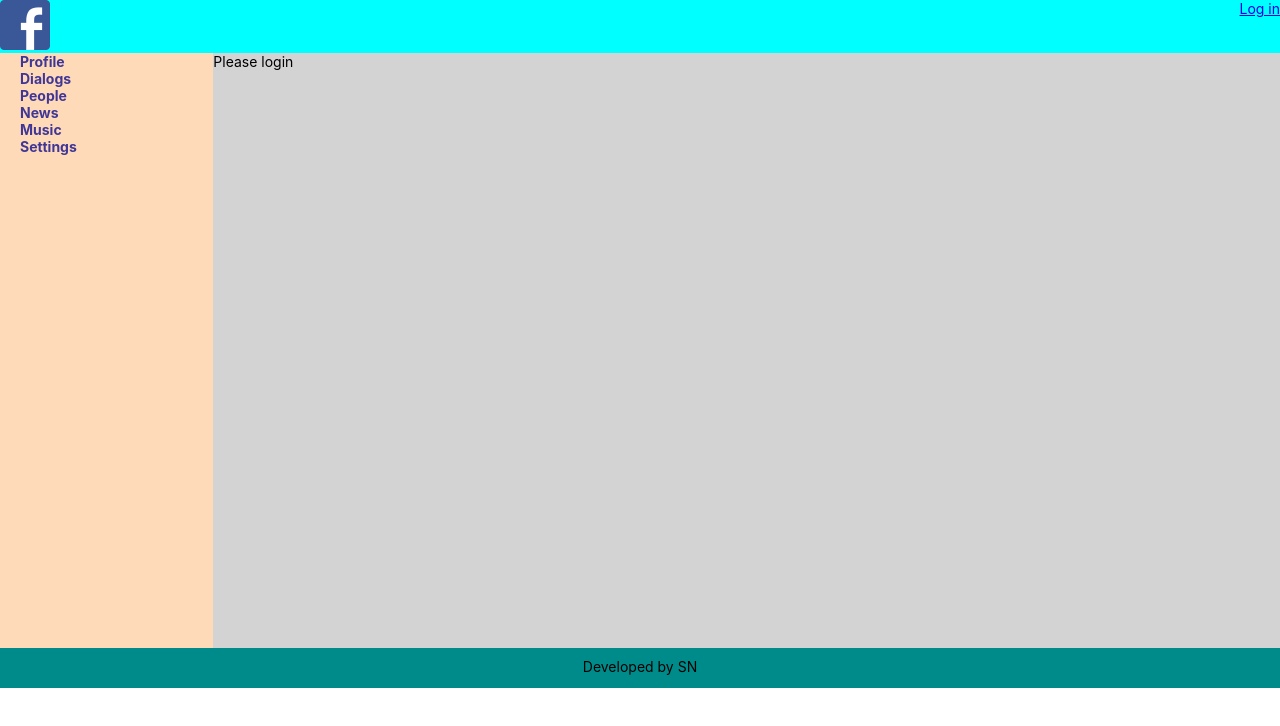
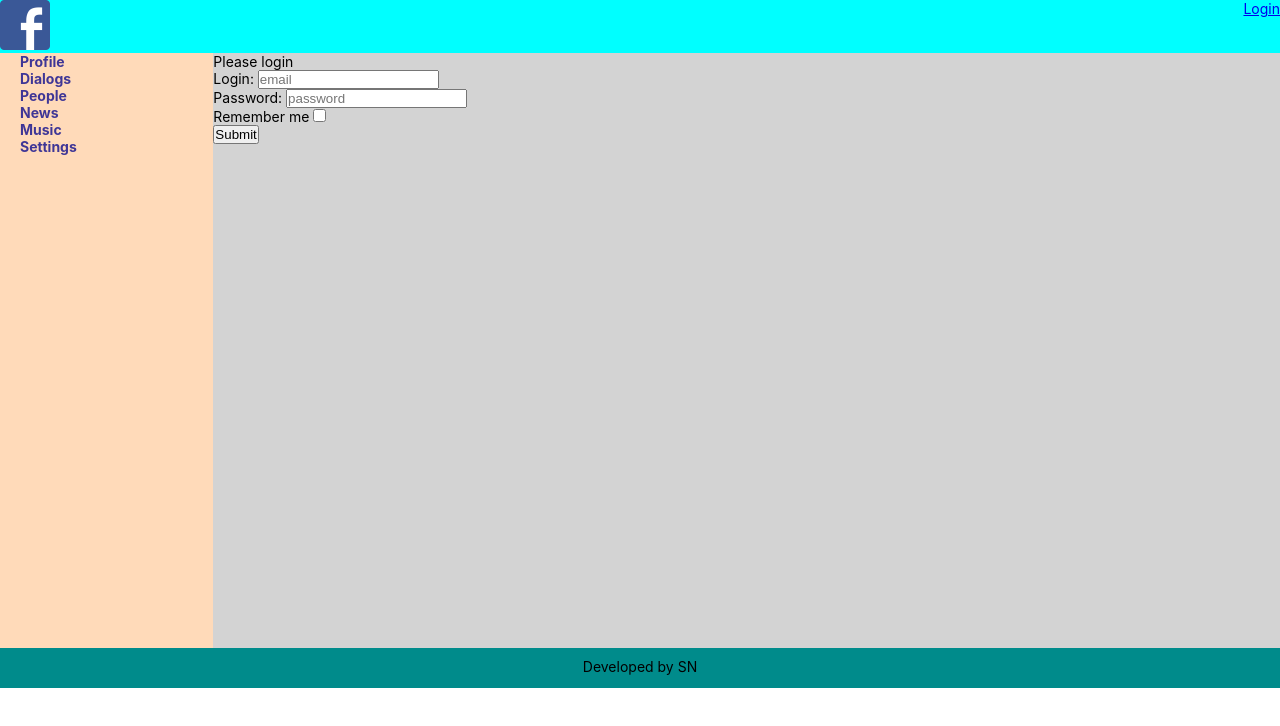
Before and after one commit to coffee8/react_social_media, a React (Create React App) app: page /login in a window 1280 px wide. Shown: the top 726 px of the page. Built offline with nearby package versions, Linux system fonts and the light colour scheme; no server answers.

Commit message:
react-final-form added, login flow developed

```diff
--- a/package.json
+++ b/package.json
@@ -7,8 +7,10 @@
     "@testing-library/react": "^13.4.0",
     "@testing-library/user-event": "^13.5.0",
     "axios": "^1.2.0",
+    "final-form": "^4.20.7",
     "react": "^18.2.0",
     "react-dom": "^18.2.0",
+    "react-final-form": "^6.5.9",
     "react-redux": "^8.0.5",
     "react-router-dom": "^6.4.3",
     "react-scripts": "5.0.1",
--- a/src/api/api.js
+++ b/src/api/api.js
@@ -16,13 +16,21 @@ export const usersAPI = {
             .then(response => response.data)
     },
 
-    auth() {
+    authMe() {
         return instance.get('auth/me')
             .then(response => response.data)
     },
 
     getProfile(userId) {
         return instance.get(`profile/${userId}`)
+    },
+
+    login(email, password, rememberMe = false) {
+        return instance.post(`auth/login`, {email, password, rememberMe})
+    },
+
+    logout() {
+        return instance.delete(`auth/login`)
     },
 
     followUser(userId) {
--- a/src/components/Dialogs/Dialogs.jsx
+++ b/src/components/Dialogs/Dialogs.jsx
@@ -6,7 +6,7 @@ import {Navigate} from "react-router-dom";
 
 const Dialogs = (props) => {
 
-    if(!props.isAuth) {
+    if(props.isAuth === false) {
         return <Navigate to={'/login'}/>
     }
     const messageTextUpdate = React.createRef();
--- a/src/components/Dialogs/DialogsContainer.jsx
+++ b/src/components/Dialogs/DialogsContainer.jsx
@@ -8,7 +8,7 @@ const mapStateToProps = (state) => {
         dialogData: state.dialogPage.dialogData,
         messageData: state.dialogPage.messageData,
         newMessageText: state.dialogPage.newMessageText,
-        auth: state.auth.isAuth
+        isAuth: state.auth.isAuth
     }
 }
 
--- a/src/components/Header/Header.jsx
+++ b/src/components/Header/Header.jsx
@@ -3,7 +3,7 @@ import headerIcon from './fb_logo.png'
 import {NavLink} from "react-router-dom";
 import {useEffect} from "react";
 import {useDispatch, useSelector} from "react-redux";
-import {auth} from "../../redux/AuthReducer";
+import {auth, logout} from "../../redux/AuthReducer";
 
 const Header = () => {
 
@@ -18,10 +18,15 @@ const Header = () => {
         dispatch(auth());
     }, [dispatch])
 
+    const onLogout = () => {
+        dispatch(logout());
+    }
     return (
         <div className={style.header}>
             <div className={style.login}>
-                {authData.isAuth ? authData.login : <NavLink to={'/login'}>Log in</NavLink>}
+                {authData.isAuth ?
+                    <>{authData.login} <button onClick={onLogout}>Logout</button> </>
+                    : <NavLink to={'/login'}>Login</NavLink>}
             </div>
             <div>
                 <img className={style.img} src={headerIcon} alt="logo"/>
--- a/src/components/Login/Login.jsx
+++ b/src/components/Login/Login.jsx
@@ -1,8 +1,55 @@
 import React from 'react';
+import {Form, Field} from "react-final-form";
+import {useDispatch, useSelector} from "react-redux";
+import {login} from "../../redux/AuthReducer";
+import {Navigate} from "react-router-dom";
 
-const Login = (props) => {
+const Login = () => {
+
+    const dispatch = useDispatch();
+    const isAuth = useSelector(state => state.auth.isAuth)
+    const id = useSelector(state => state.auth.id)
+
+    if (isAuth) {
+        return <Navigate to={`/profile/${id}`}/>;
+    }
+
+    const onSubmit = (values) => {
+        dispatch(login({
+            email: values.email,
+            password: values.password,
+            rememberMe: values.rememberMe}))
+    }
+
     return <div>
-        Please login
+        <div>Please login</div>
+        <Form onSubmit={onSubmit}>
+            {({handleSubmit}) => (
+                <form onSubmit={handleSubmit}>
+                    <div>
+                        <label> Login: </label>
+                        <Field name={'email'}
+                               component={'input'}
+                               type={'text'}
+                               placeholder={'email'}/>
+                    </div>
+                    <div>
+                        <label> Password: </label>
+                        <Field name={'password'}
+                               component={'input'}
+                               type={'password'}
+                               placeholder={'password'}/>
+                    </div>
+                    <div>
+                        <label> Remember me </label>
+                        <Field name={'rememberMe'}
+                               component={'input'}
+                               type={'checkbox'}/>
+                    </div>
+                    <button name={'submit'} type={'submit'}>Submit</button>
+                </form>
+            )}
+        </Form>
     </div>
 }
 
--- a/src/components/Profile/ProfileContainerWithHooks.jsx
+++ b/src/components/Profile/ProfileContainerWithHooks.jsx
@@ -12,17 +12,17 @@ const ProfileContainerWithHooks = (props) => {
     let {userId} = useParams();
     const navigate = useNavigate();
 
-    if(!isAuth) {
-        navigate('/login');
-    }
-
     if(!userId) {
         userId = 2;
     }
 
     useEffect(() => {
+
+        if(isAuth === false) {
+            navigate('/login');
+        }
         dispatch(getProfile(userId));
-    }, [userId]);
+    }, [userId, isAuth, navigate, dispatch]);
 
     return <Profile profileInfo={profileInfo}/>
 
--- a/src/redux/AuthReducer.js
+++ b/src/redux/AuthReducer.js
@@ -6,11 +6,11 @@ const initialState = {
     id: null,
     email: null,
     login: null,
+    rememberMe: null,
     isAuth: false
 };
 
 const authReducer = (state = initialState, action) => {
-
     switch (action.type) {
         case SET_AUTH_USER_DATA:
             return {
@@ -18,23 +18,48 @@ const authReducer = (state = initialState, action) => {
                 id: action.id,
                 email: action.email,
                 login: action.login,
-                isAuth: true
+                isAuth: action.isAuth
             }
+
+        default:
+            return state;
     }
-
-    return state;
 }
 
-export const setAuthUserData = ({id, email, login}) => ({type: SET_AUTH_USER_DATA, id, email, login});
+export const setAuthUserData = (id, email, login, isAuth) => ({
+    type: SET_AUTH_USER_DATA,
+    id,
+    email,
+    login,
+    isAuth
+});
 
 export const auth = () => {
     return dispatch => {
-        userAPI.auth().then(response => {
-                if (response.resultCode === 0)
-                    dispatch(setAuthUserData(response.data))
+        userAPI.authMe().then(response => {
+                if (response.resultCode === 0) {
+                    let {id, email, login} = response.data
+                    dispatch(setAuthUserData(id, email, login, true));
+                }
             }
         )
     }
 }
 
+export const login = ({email, password, rememberMe}) => (dispatch) => {
+    userAPI.login(email, password, rememberMe).then(response => {
+        if (response.data.resultCode === 0) {
+            dispatch(auth());
+        }
+    })
+}
+
+export const logout = () => (dispatch) => {
+    userAPI.logout().then(response => {
+        if (response.data.resultCode === 0) {
+            dispatch(setAuthUserData(null, null, null, false));
+        }
+    })
+}
+
 export default authReducer;
--- a/src/redux/PeopleReducer.js
+++ b/src/redux/PeopleReducer.js
@@ -67,9 +67,10 @@ const peopleReducer = (state = initialState, action) => {
                     state.followingProgress.filter(id => id !== action.userId),
             }
         }
+        default:
+            return state;
     }
 
-    return state;
 }
 
 export const toggleFollow = (userId) => ({type: TOGGLE_FOLLOW, userId});
--- a/src/redux/ReduxStore.js
+++ b/src/redux/ReduxStore.js
@@ -5,7 +5,6 @@ import dialogReducer from "./DialogReducer";
 import profileReducer from "./ProfileReducer";
 import peopleReducer from "./PeopleReducer";
 import authReducer from "./AuthReducer";
-
 
 const reducers = combineReducers({
     dialogPage: dialogReducer,
@@ -17,6 +16,4 @@ const reducers = combineReducers({
 
 const store = createStore(reducers, applyMiddleware(thunkMiddleware));
 
-window.store = store;
-
 export default store;
```
Also changed, not shown: 1 other file (tests, documents, lock files or other folders).
